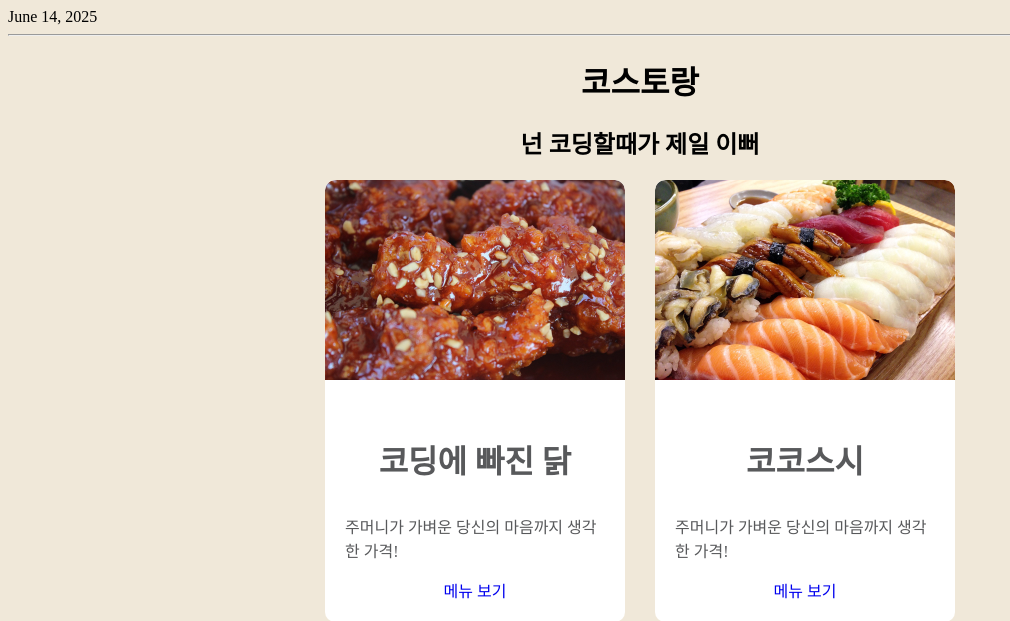
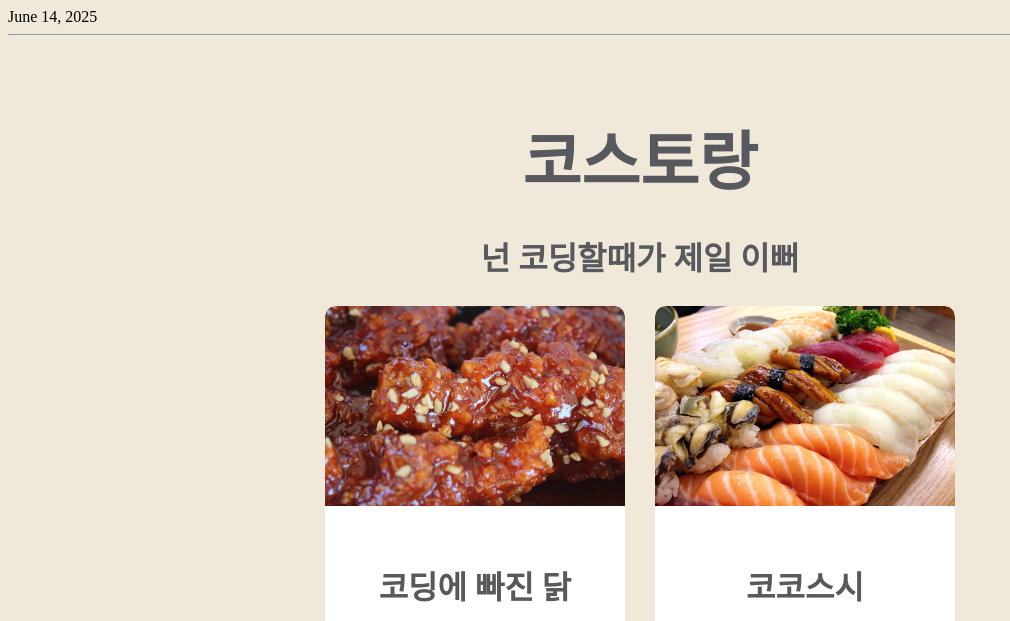
Before and after one commit to samon3869/Costaurant, a Django app: page /foods/index/ in a window 1280 px wide. Shown: the top 621 px of the page, without its empty margins (0-1010 px from the left). Run offline with Django 5.2, Linux system fonts and the light colour scheme; some web fonts are replaced.

Commit message:
css/④ 최상위 헤더 세부디자인 작성

```diff
--- a/foods/static/foods/css/styles.css
+++ b/foods/static/foods/css/styles.css
@@ -1,4 +1,5 @@
 /* ① 전체 페이지 기본 레이아웃 정하기 */
+/* ⑤ 최상위 헤더 세부디자인 */
 
 @font-face {
   src: url("../fonts/BMJUA_ttf.ttf");
@@ -9,9 +10,20 @@ body {
   background-color: #f0e8d9;
 }
 
-h1, h2 {
+h1 {
   text-align: center;
-  font-family: Jua
+  font-size: 64px;
+  color: #58595e;
+  margin-top: 75px;
+  margin-bottom: 30px;
+  font-family: Jua;
+}
+
+h2 {
+  text-align: center;
+  font-size: 32px;
+  color: #58595e;
+  font-family: Jua;
 }
 
 /* ② 카드 레이아웃 */
```
